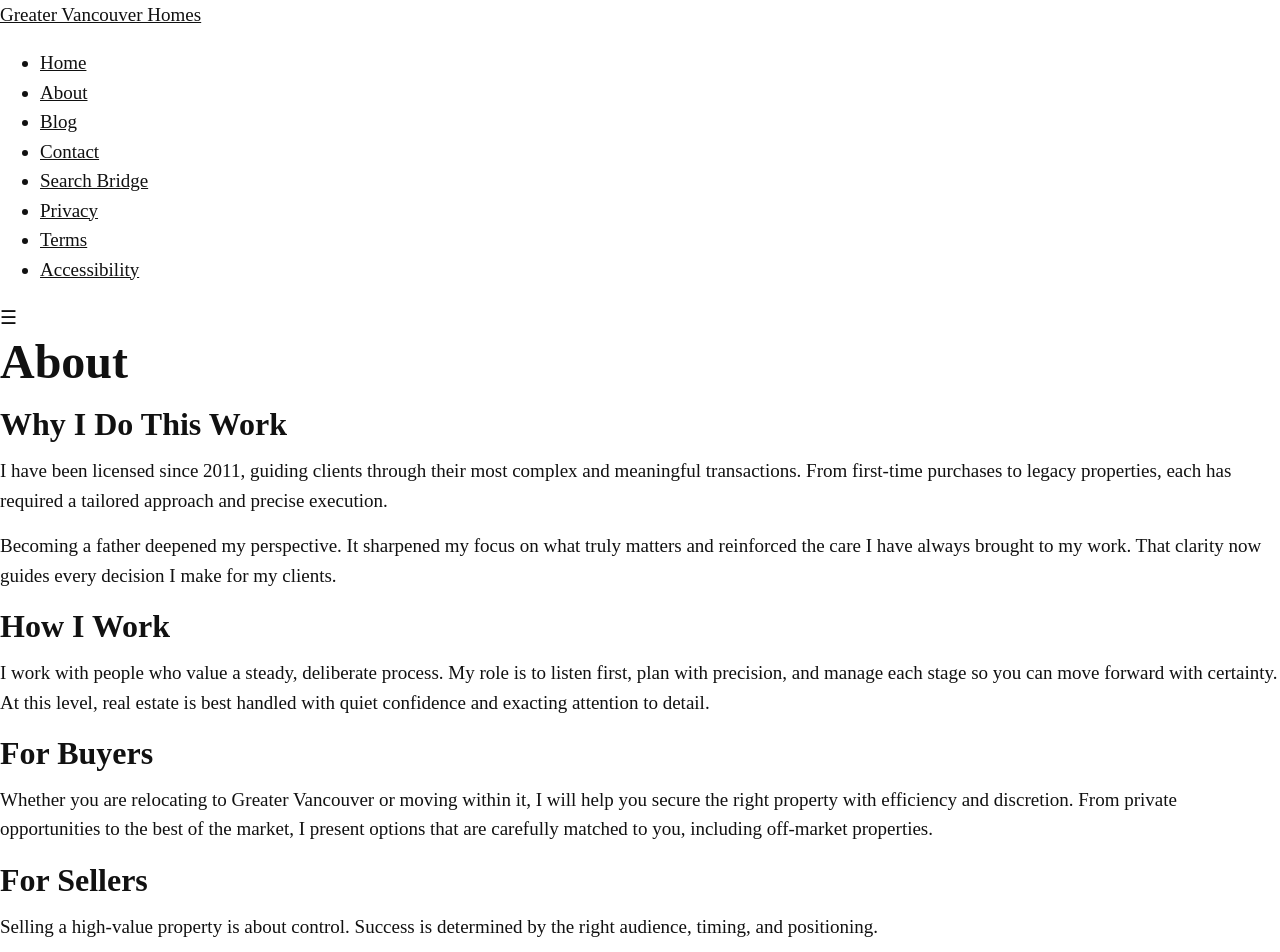
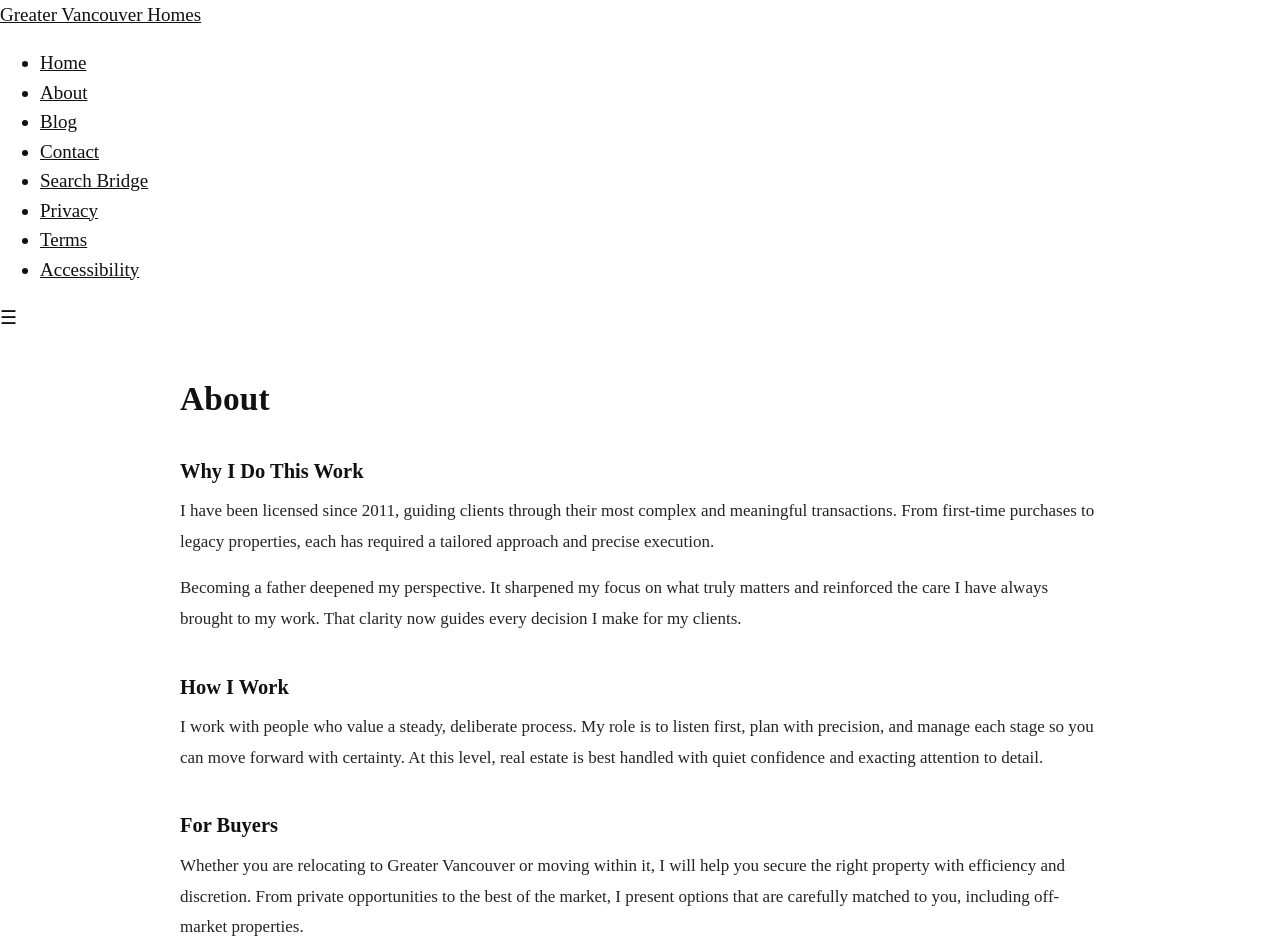
Before and after one commit to gvancouverhomes/gvancouverhomes.github.io, a Jekyll site: the page built from about.md, in a window 1280 px wide. Shown: the top 952 px of the page. Built offline with Jekyll 4.4.1, drawn with Linux system fonts in a browser that asks for light colours.

Commit message:
Update style.css
style: refine About page headings and readability for high-end presentation

```diff
--- a/css/style.css
+++ b/css/style.css
@@ -110,3 +110,51 @@ footer {
   .nav a { font-size: 14px; }
   .section { padding: 40px 0; }
 }
+/* === About page typography and flow === */
+.about .container {
+  max-width: 960px;
+  margin: 0 auto;
+  padding: 2rem 1.25rem;
+}
+
+.about h1 {
+  font-size: clamp(2rem, 2.6vw, 2.5rem);
+  line-height: 1.15;
+  letter-spacing: 0.2px;
+  margin: 0 0 1.25rem;
+}
+
+.about h2 {
+  font-size: clamp(1.25rem, 1.6vw, 1.5rem);
+  line-height: 1.25;
+  margin: 2.25rem 0 0.75rem;
+  font-weight: 600;
+  text-rendering: optimizeLegibility;
+}
+
+.about p {
+  font-size: 1rem;
+  line-height: 1.8;
+  color: #242424;
+  margin: 0 0 1rem;
+  text-wrap: pretty;
+}
+
+/* Subtle section separation without heavy lines */
+.about h2 + p {
+  margin-top: 0.25rem;
+}
+
+@media (min-width: 768px) {
+  .about p {
+    font-size: 1.0625rem;
+  }
+  .about h2 {
+    margin-top: 2.5rem;
+  }
+}
+
+/* Optional: tighter top spacing when About is the first section on page */
+section.about:first-of-type {
+  padding-top: 1rem;
+}
```
